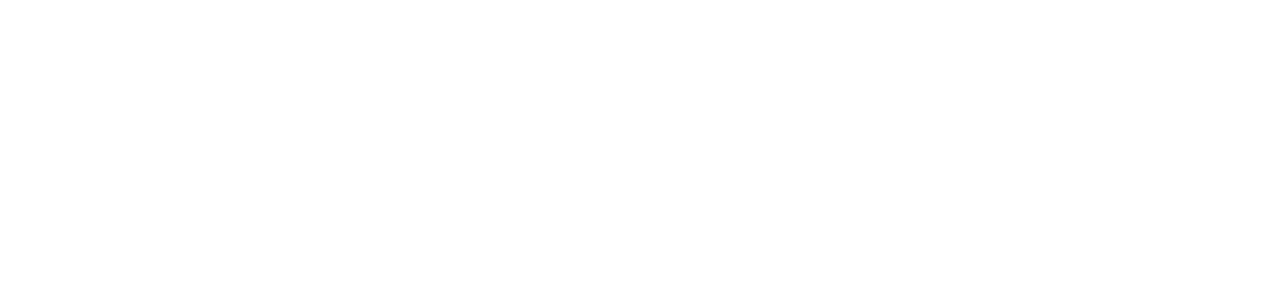
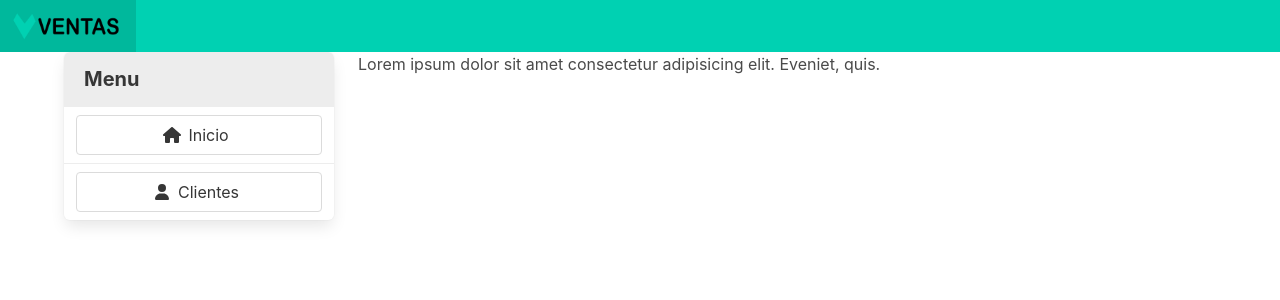
Before and after one commit to Jalgoz/Ventas-FrontEnd, a React (Create React App) app: page / in a window 1280 px wide. Shown: the top 300 px of the page. Built offline with nearby package versions, Linux system fonts and the light colour scheme.

Commit message:
Se realizo el diseño de la aplicación

```diff
--- a/package.json
+++ b/package.json
@@ -3,9 +3,11 @@
   "version": "0.1.0",
   "private": true,
   "dependencies": {
+    "@fortawesome/fontawesome-free": "^6.2.0",
     "@testing-library/jest-dom": "^5.16.5",
     "@testing-library/react": "^13.4.0",
     "@testing-library/user-event": "^13.5.0",
+    "bulma": "^0.9.4",
     "react": "^18.2.0",
     "react-dom": "^18.2.0",
     "react-scripts": "5.0.1",
--- a/src/App.js
+++ b/src/App.js
@@ -1,7 +1,18 @@
+// Importamos Bulma
+import "bulma/css/bulma.css";
+
+// Importamos fontawesome
+import "@fortawesome/fontawesome-free/js/all";
+
 // Importamos los componentes que queremos utilizar
+import Layout from "./components/commons/Layout";
 
 function App() {
-	return <div></div>;
+	return (
+		<div>
+			<Layout />
+		</div>
+	);
 }
 
 export default App;
--- a/src/components/Menu.js
+++ /dev/null
@@ -1,5 +0,0 @@
-const Menu = props => {
-	return <nav></nav>;
-};
-
-export default Menu;
--- /dev/null
+++ b/src/components/commons/Header.js
@@ -0,0 +1,15 @@
+// Se crea una constante con el nombre del archivo y adentro se pone el componente
+const Header = () => {
+	return (
+		<div className="navbar is-primary">
+			<div className="navbar-brand">
+				<a href="/#" className="navbar-item">
+					<img src="logo.png" alt="Logo" />
+				</a>
+			</div>
+		</div>
+	);
+};
+
+// Para decir que queremos exportar este componente
+export default Header;
--- /dev/null
+++ b/src/components/commons/Layout.js
@@ -0,0 +1,25 @@
+import Header from "./Header";
+import Menu from "./Menu";
+
+const Layout = () => {
+	return (
+		<div>
+			<Header />
+			<div className="container">
+				<div className="columns">
+					<div className="column is-one-quarter">
+						<Menu />
+					</div>
+					<div className="column">
+						<p>
+							Lorem ipsum dolor sit amet consectetur adipisicing elit. Eveniet,
+							quis.
+						</p>
+					</div>
+				</div>
+			</div>
+		</div>
+	);
+};
+
+export default Layout;
--- /dev/null
+++ b/src/components/commons/Menu.js
@@ -0,0 +1,27 @@
+const Menu = () => {
+	return (
+		<nav className="panel">
+			<p className="panel-heading">Menu</p>
+
+			<div className="panel-block">
+				<a href="/#" className="button is-fullwidth">
+					<span className="icon">
+						<i className="fas fa-home"></i>
+					</span>
+					<span>Inicio</span>
+				</a>
+			</div>
+
+			<div className="panel-block">
+				<a href="/#" className="button is-fullwidth">
+					<span className="icon">
+						<i className="fas fa-user"></i>
+					</span>
+					<span>Clientes</span>
+				</a>
+			</div>
+		</nav>
+	);
+};
+
+export default Menu;
```
Also changed, not shown: src/components/Header.js (deleted, +0 -7 lines), public/logo.png (added), 1 other file (tests, documents, lock files or other folders).
